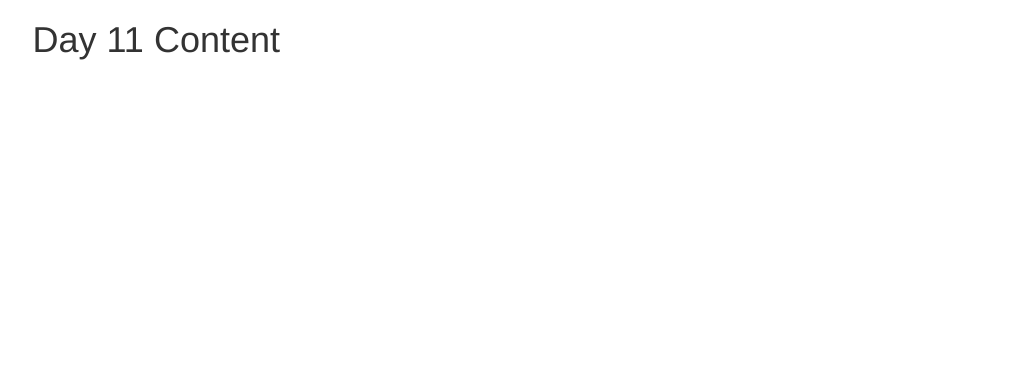
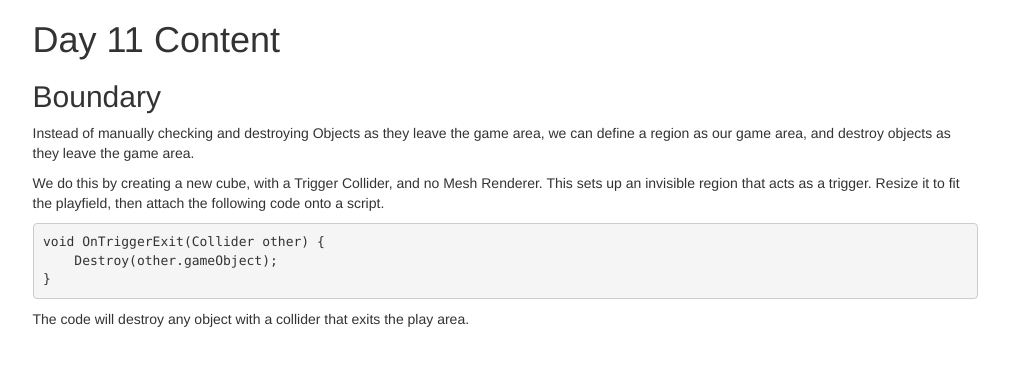
Before and after one commit to acun1994/30days-unity2d, a Jekyll site: the page built from docs/day11.md, in a window 1280 px wide. Shown: the top 366 px of the page, without its empty margins (135-1144 px from the left). Built offline with Jekyll 4.4.1, drawn with Linux system fonts in a browser that asks for light colours.

Commit message:
Day 11 done

````diff
--- a/docs/day11.md
+++ b/docs/day11.md
@@ -4,3 +4,17 @@ title: Day 11
 ---
 
 # Day 11 Content
+
+## Boundary
+
+Instead of manually checking and destroying Objects as they leave the game area, we can define a region as our game area, and destroy objects as they leave the game area.
+
+We do this by creating a new cube, with a Trigger Collider, and no Mesh Renderer. This sets up an invisible region that acts as a trigger. Resize it to fit the playfield, then attach the following code onto a script.
+
+```
+void OnTriggerExit(Collider other) {
+    Destroy(other.gameObject);
+}
+```
+
+The code will destroy any object with a collider that exits the play area.
````
